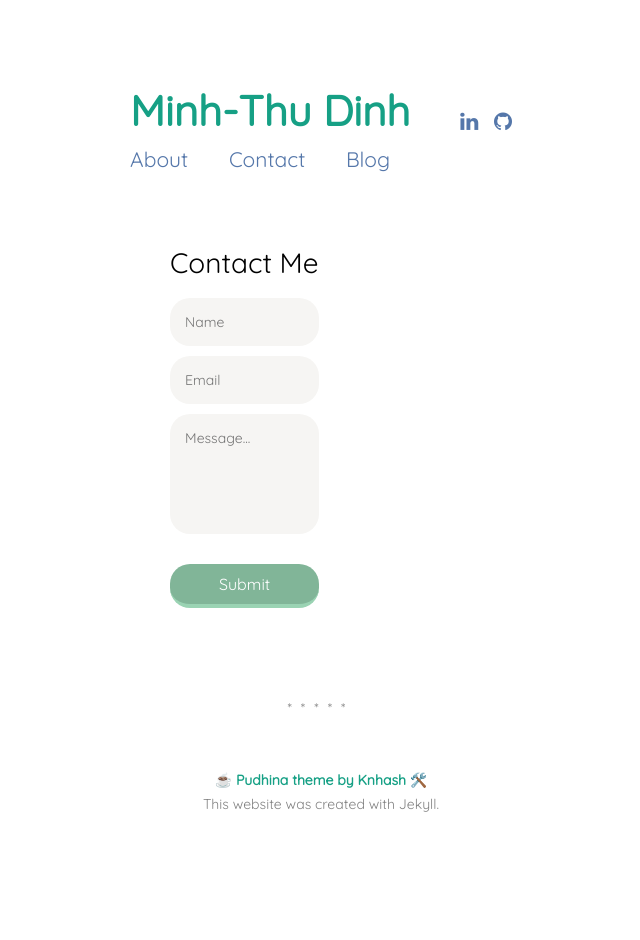
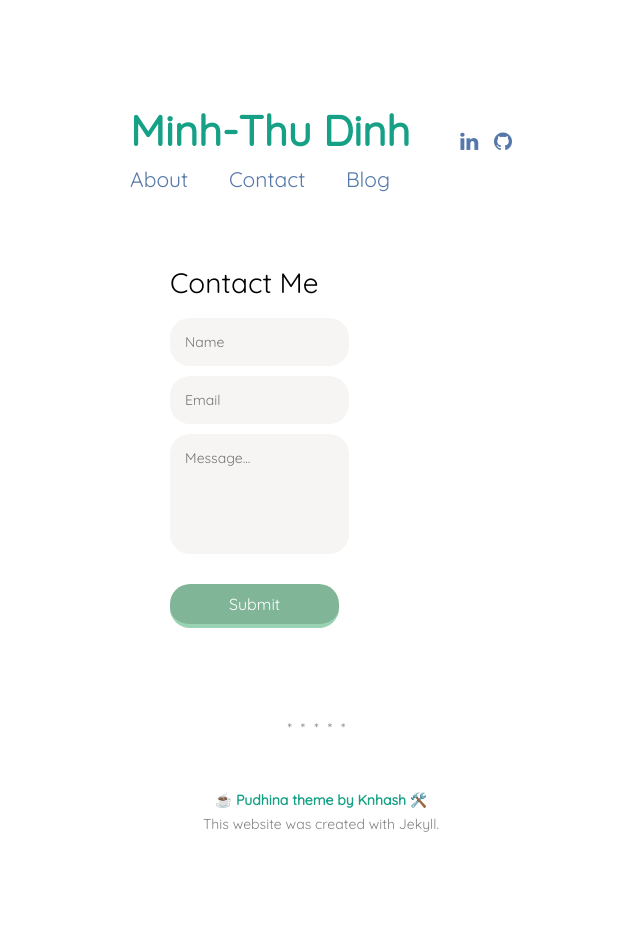
Before and after one commit to mtldinh/mtldinh-old-website, a Jekyll site: the page built from contact.md, in a window 1280 px wide. Shown: the whole page, without its empty margins (319-959 px from the left). Built offline with Jekyll 4.4.1, drawn with Linux system fonts in a browser that asks for light colours; before the commit the page ends 900 px from its top, so only the background shows below that.

Commit message:
box-sizing change and formspree id

```diff
--- a/contact.md
+++ b/contact.md
@@ -30,6 +30,7 @@ subtitle:
       margin-top: 0;
       font-weight: 500;
       }
+
       form {
       position: relative;
       width: 100%;
@@ -85,7 +86,7 @@ subtitle:
     </style>
   </head>
   <body>
-<form action="https://formspree.io/maypkjgq" method="POST">
+<form action="https://formspree.io/xeqrwnpw" method="POST">
 <div class="circle"></div>
       <div class="form-inner">
         <h1>Contact Me</h1>
```
Also changed, not shown: other parts of contact.md (+1 -1 lines).
